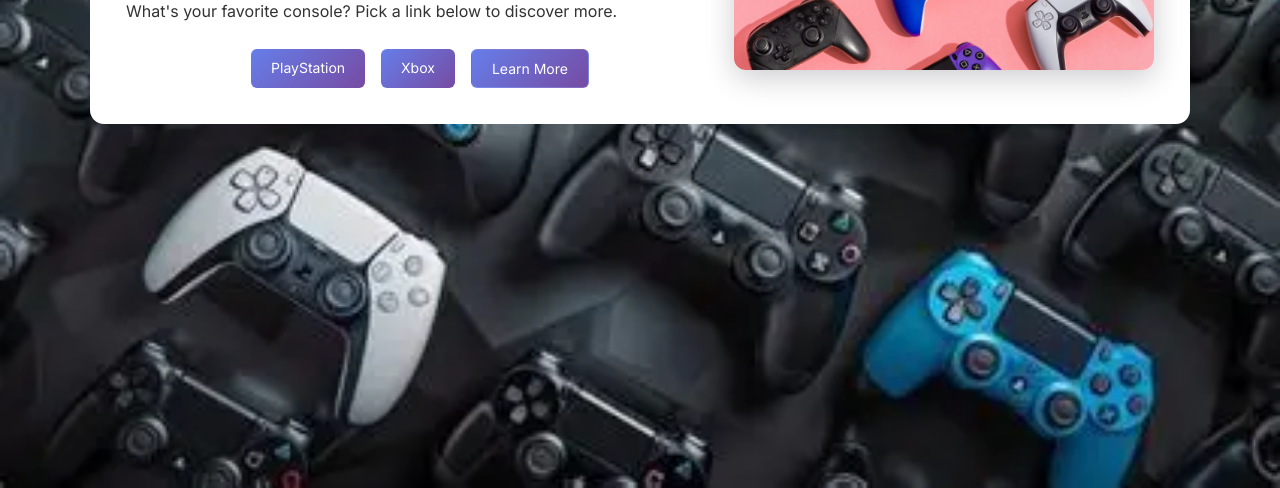
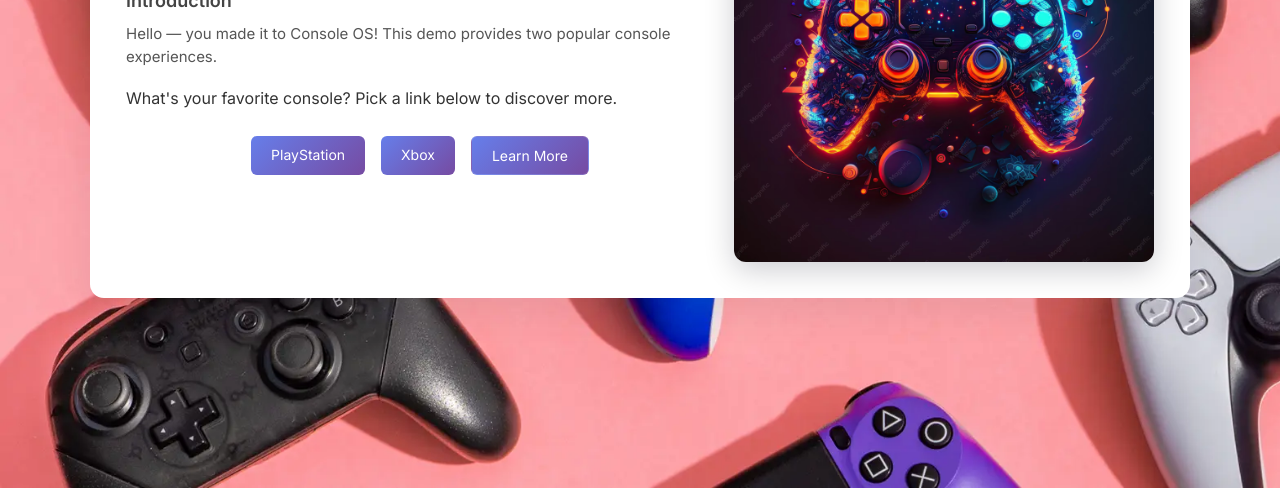
Before and after one commit to ArmaanLambsar/MyOSProject, a plain HTML site: page index.html in a window 1280 px wide. Shown: the part 312-800 px from the top of the page. Drawn offline with Linux system fonts and the light colour scheme.

Commit message:
modified:   index.html

```diff
--- a/index.html
+++ b/index.html
@@ -40,7 +40,7 @@
 
     body {
       background: var(--bg);
-      background-image: url('./BG.png');
+      background-image: url('./cover.png');
       background-size: cover;
       background-attachment: fixed;
       min-height: 100vh;
@@ -230,7 +230,7 @@
       </div>
 
       <div class="hero-media">
-        <img src="./cover.png" alt="Game controller" />
+        <img src="./BG2.png" alt="Game controller" />
       </div>
     </div>
   </div>
```
Also changed, not shown: BG.png (deleted), BG2.png (added).
